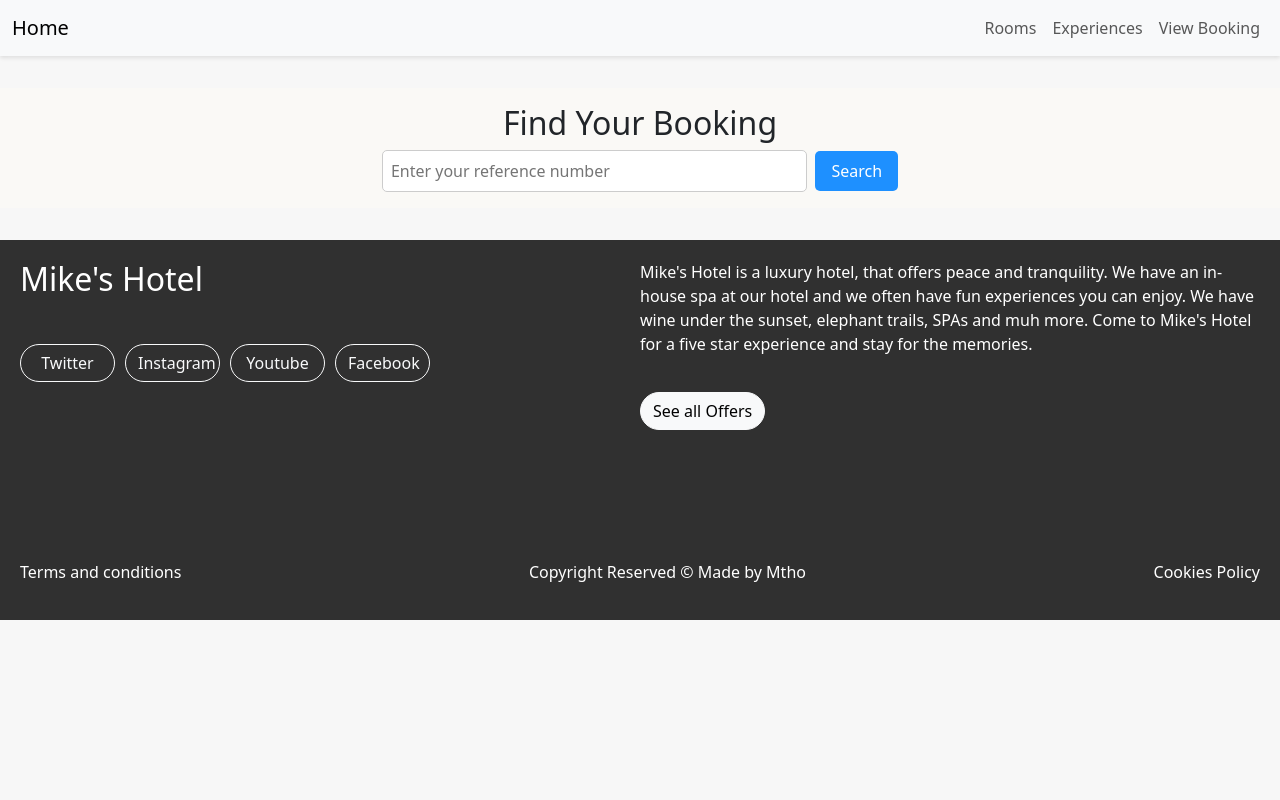
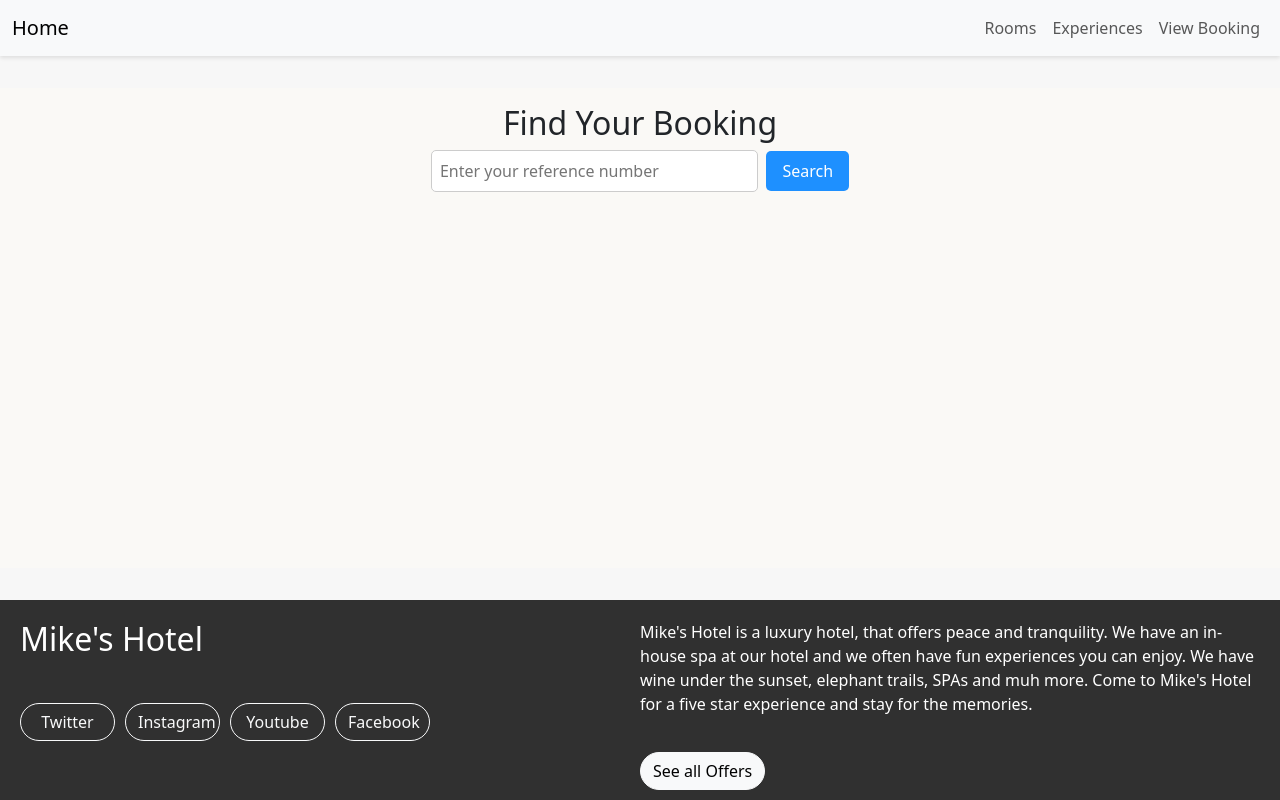
Before and after one commit to MthoNtanzi/mikes-hotel-revised, a React (Create React App) app in the folder frontend/: page /reservation in a window 1280 px wide. Shown: the top 800 px of the page. Built offline with nearby package versions, Linux system fonts and the light colour scheme.

Commit message:
Fix width issues on reservations page

```diff
--- a/frontend/src/assets/styles/Reservations.css
+++ b/frontend/src/assets/styles/Reservations.css
@@ -1,6 +1,6 @@
 .reservations-container {
   max-width: 500px;
-  min-width: 80vh;
+  min-height: 60vh;
   margin: 2rem auto;
   padding: 1rem;
   text-align: center;
```
